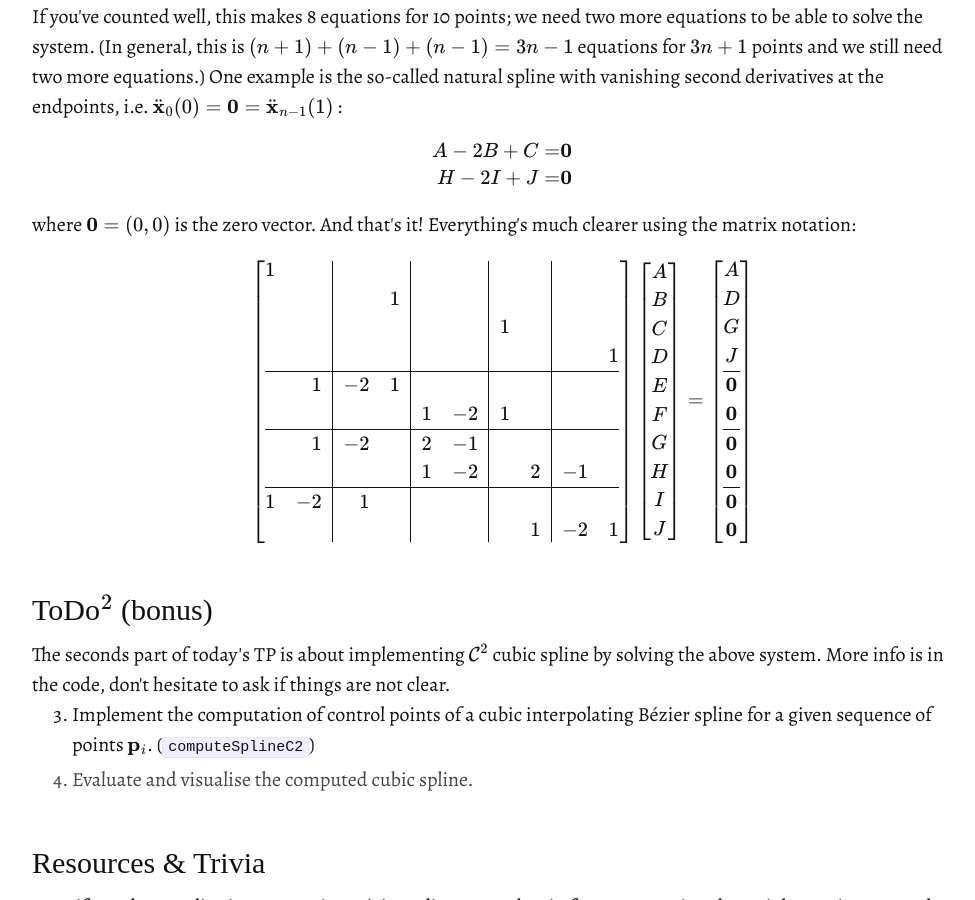
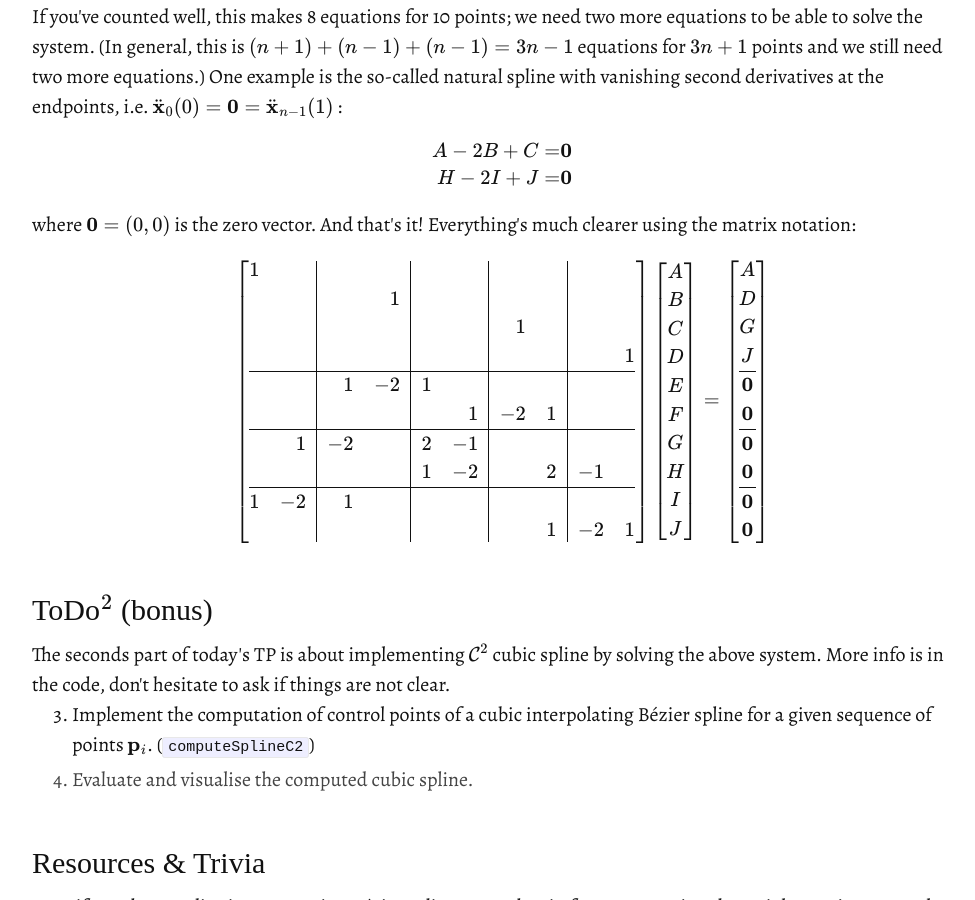
Before and after one commit to bbrrck/bbrrck.github.io, a Jekyll site: the page built from teaching/geo-num-2016/tp2.md, in a window 1280 px wide and 900 px high, scrolled down 5856 px. Shown: the whole window, without its empty margins (138-1113 px from the left). Built offline with Jekyll 4.4.1, drawn with Linux system fonts in a browser that asks for light colours; some web fonts are replaced; formulas are drawn with MathJax 3.

Commit message:
tp2 fixed matrix of the system

```diff
--- a/teaching/geo-num-2016/tp2.md
+++ b/teaching/geo-num-2016/tp2.md
@@ -251,8 +251,8 @@ And that's it! Everything's much clearer using the matrix notation:
    &   &   &   &   &   & 1 &   &   &   \\
    &   &   &   &   &   &   &   &   & 1 \\
    \hline
-   &1  &-2 &  1&   &   &   &   &   &   \\
-   &   &   &   &  1& -2& 1 &   &   &   \\
+   &   & 1 & -2& 1 &   &   &   &   &   \\
+   &   &   &   &   & 1 & -2& 1 &   &   \\
    \hline
    & 1 &-2 &   & 2 & -1&   &   &   &   \\
    &   &   &   &  1& -2&   & 2 &-1 &   \\
```
